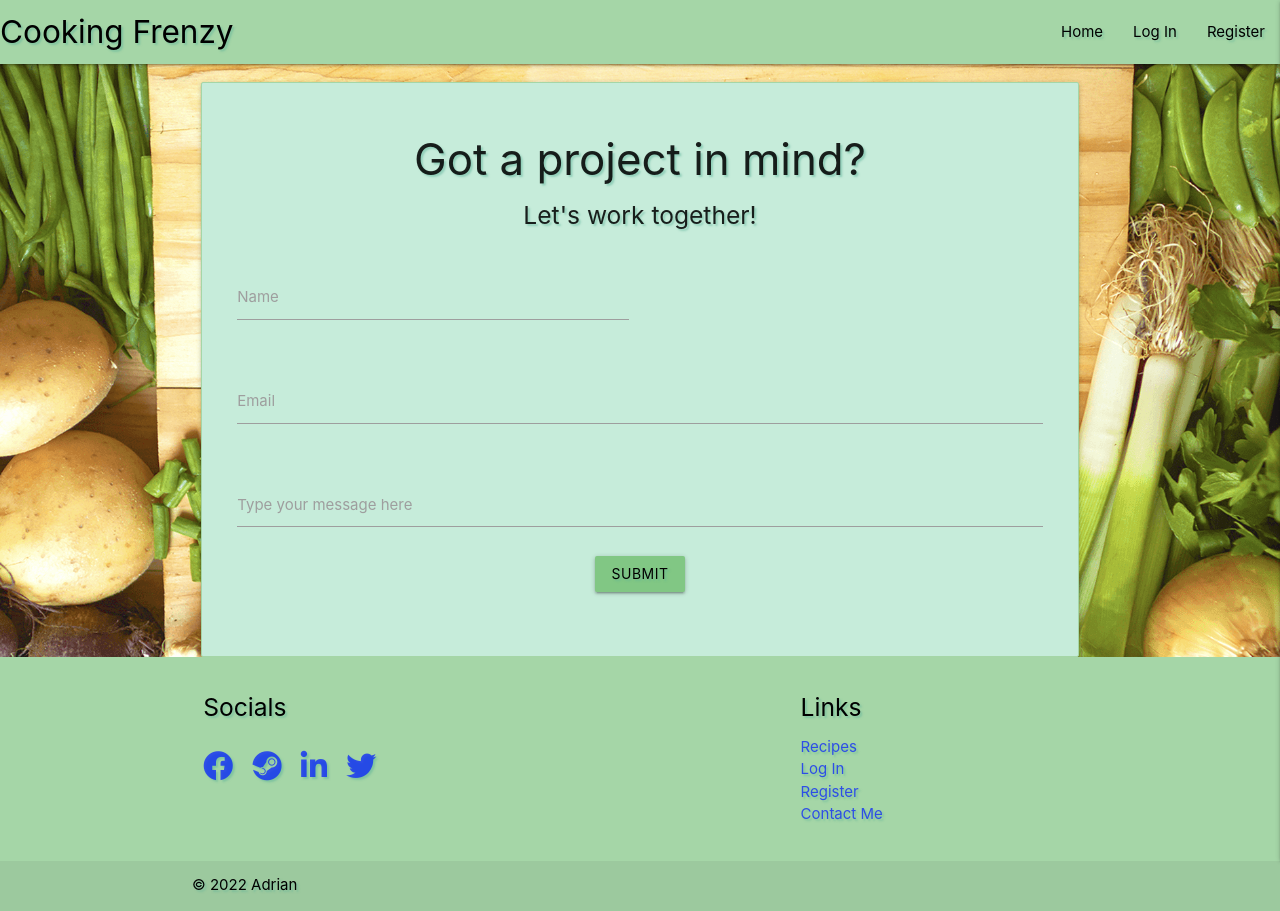
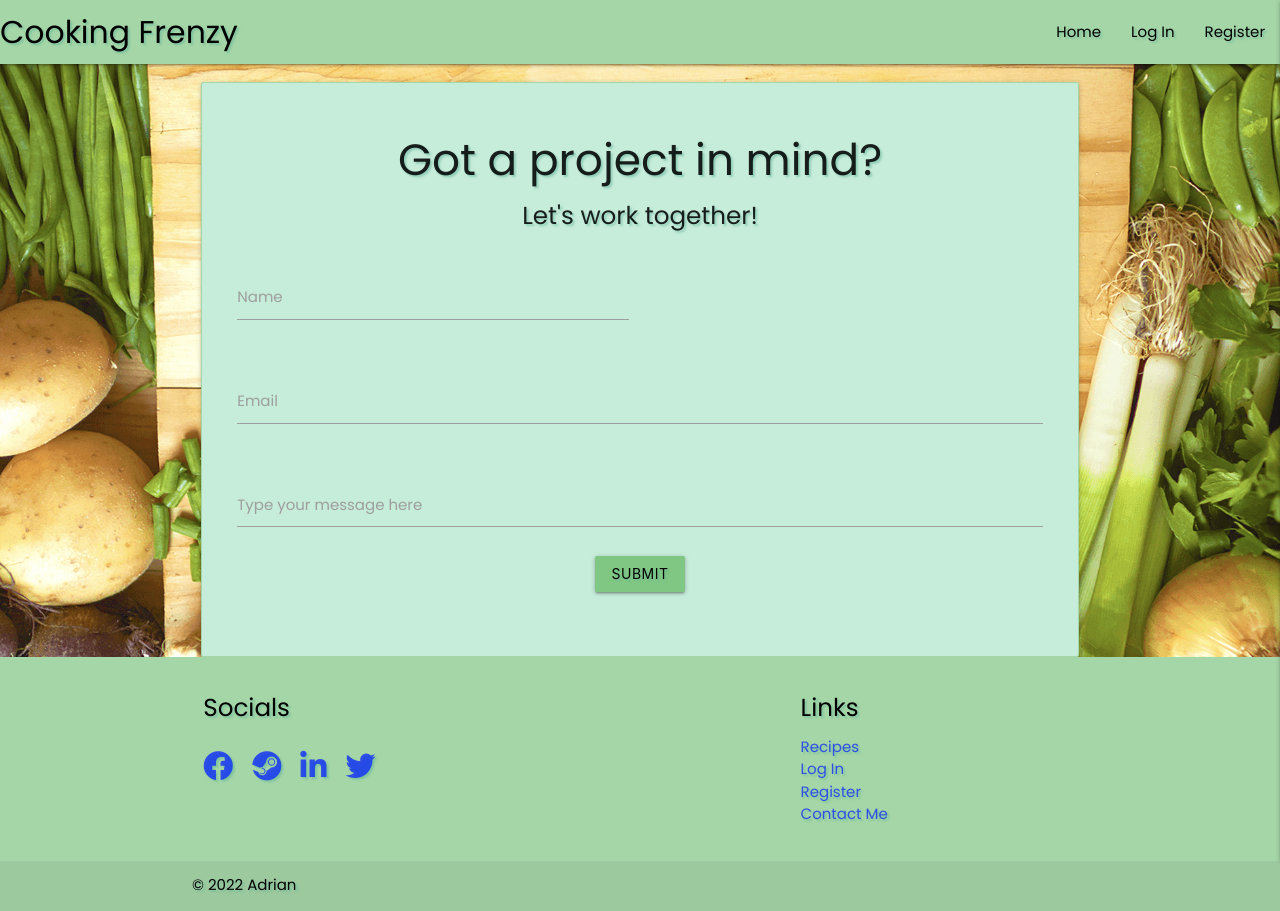
Before and after one commit to AdrianMoldoveanu/Cooking-Frenzy, a Flask app: page /contact in a window 1280 px wide. Run offline with Flask 2, Linux system fonts and the light colour scheme; some libraries are stand-ins or nearby versions.

Commit message:
Change font-family to Poppins

```diff
--- a/static/css/style.css
+++ b/static/css/style.css
@@ -1,3 +1,6 @@
+@import url('https://fonts.googleapis.com/css2?family=Poppins&display=swap');
+
+
 .text-shadow {
     text-shadow: 2px 2px 2px rgba(93, 179, 153, 0.5);
 }
@@ -13,6 +16,7 @@ body {
     display: flex;
     min-height: 100vh;
     flex-direction: column;
+    font-family: 'Poppins', sans-serif;
 
 }
 
```
